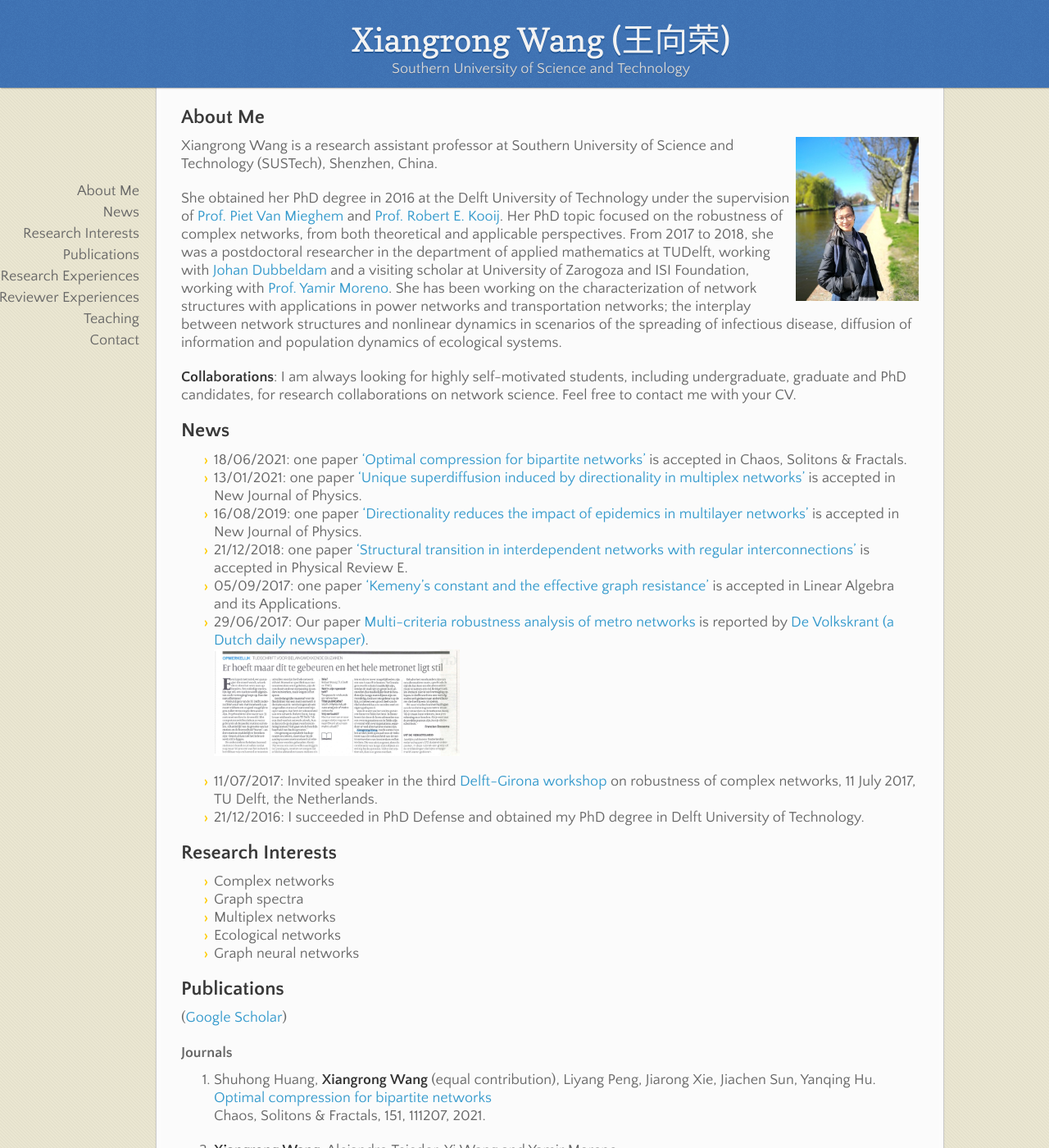
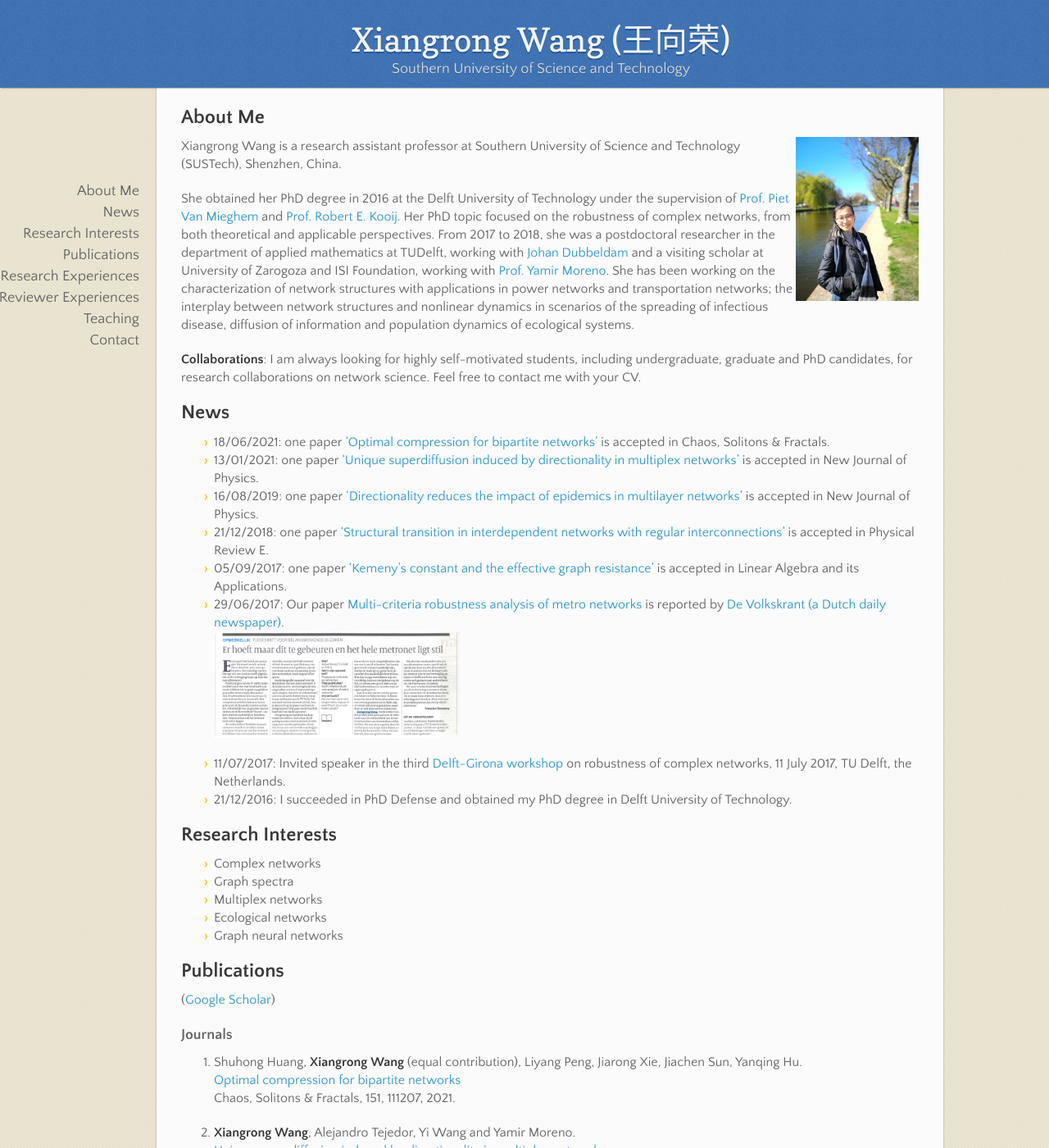
Before and after one commit to xiangrongwang/xiangrongwang.github.io, a Jekyll site: the page built from index.md, in a window 1280 px wide and 1400 px high. Shown: the whole window at 82% size. Built offline with Jekyll 4.4.1, drawn with Linux system fonts in a browser that asks for light colours; nearby versions of some CDN libraries; our own code applies the rules of GitHub Pages for plain Markdown files.

Commit message:
Update jekyll-theme-leap-day.scss

```diff
--- a/_sass/jekyll-theme-leap-day.scss
+++ b/_sass/jekyll-theme-leap-day.scss
@@ -8,7 +8,7 @@ by Matt Graham
 @import "rouge-base16-dark";
 
 body {
-  font:18px/22px 'Quattrocento Sans', "Helvetica Neue", Helvetica, Arial, sans-serif;
+  font:16px/22px 'Quattrocento Sans', "Helvetica Neue", Helvetica, Arial, sans-serif;
   color:#666;
   font-weight:300;
   margin: 0px;
```
